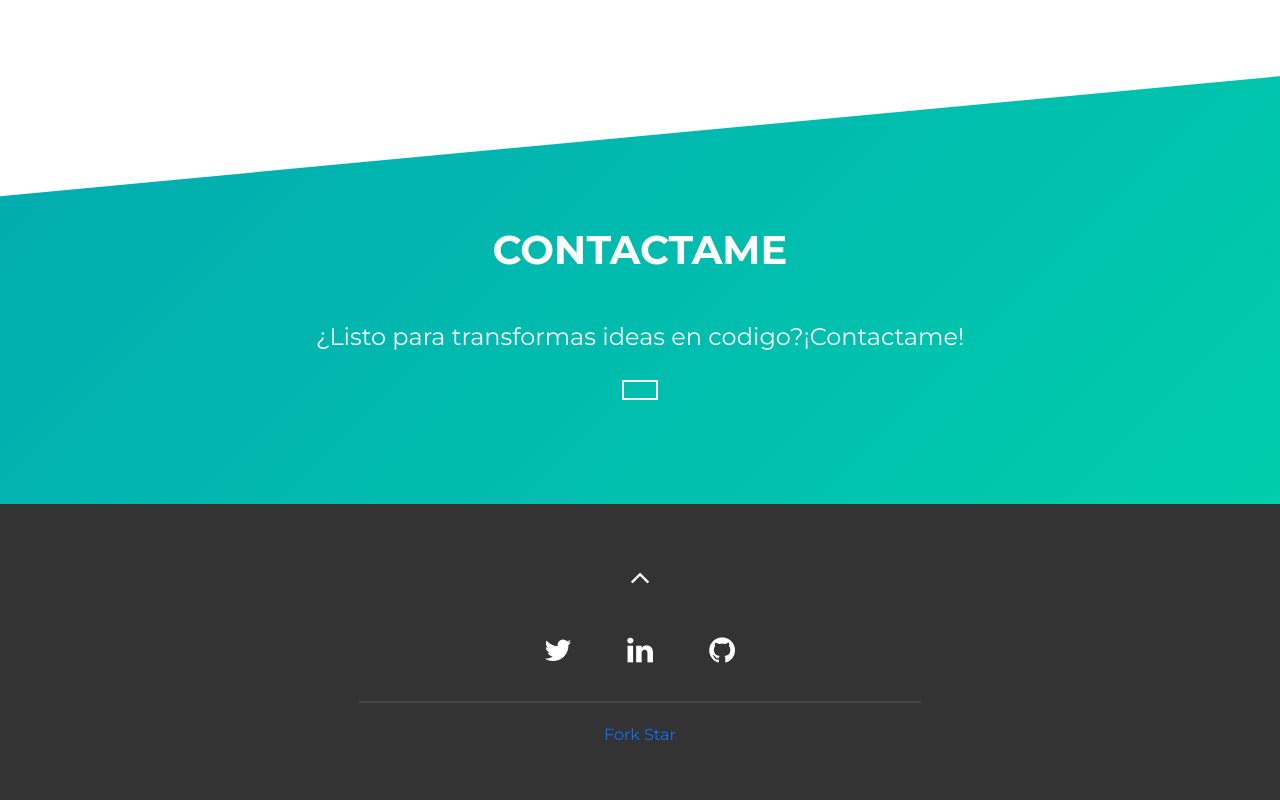
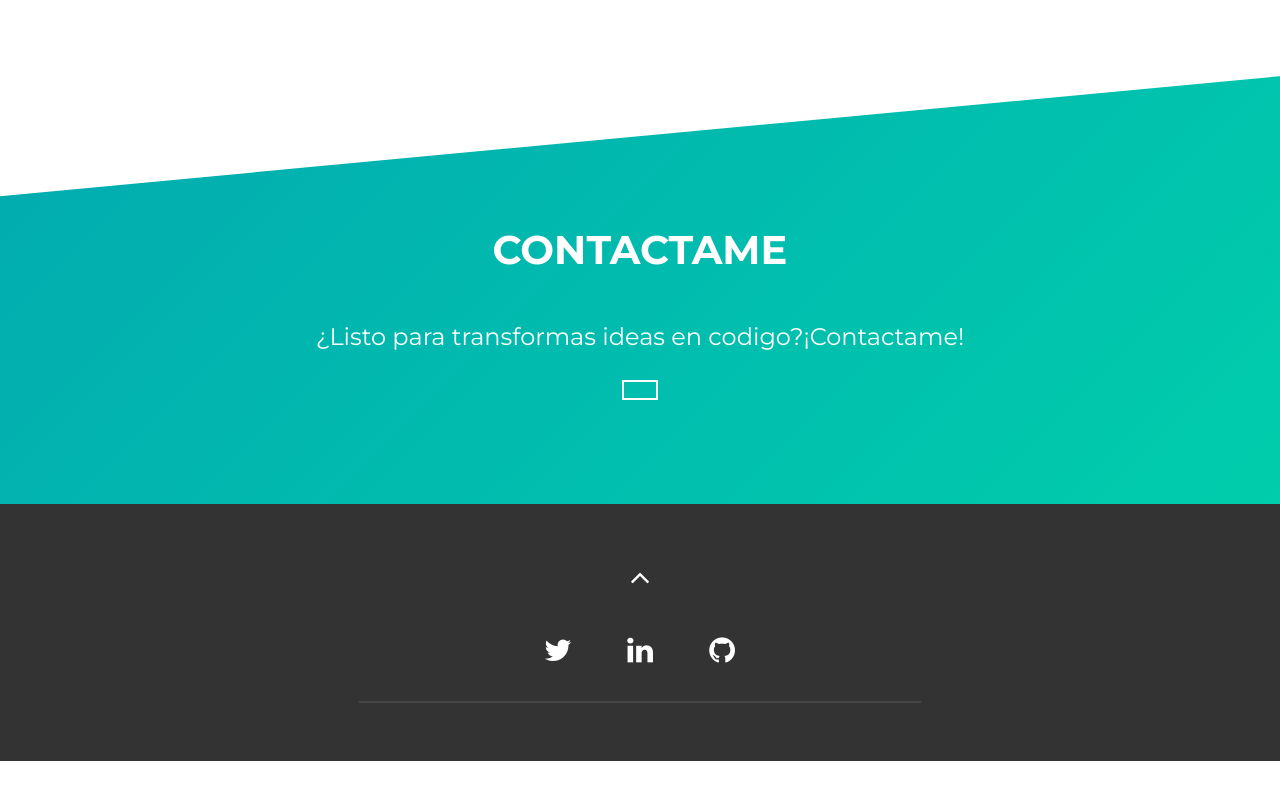
Before and after one commit to Gersonchm1/Mi-portafolio, a website built with Parcel: page src/index.html in a window 1280 px wide. Shown: the part 2545-3345 px from the top of the page. After the commit the page ends 3306 px from the top, so only its background shows below. Built offline with nearby package versions, Linux system fonts and the light colour scheme; files whose address does not match are found by name.

Commit message:
feat: 🎉 Ending

```diff
--- a/src/index.html
+++ b/src/index.html
@@ -91,7 +91,7 @@
                   rel="noreferrer"
                   target="_blank"
                   class="cta-btn cta-btn--resume"
-                  href=""
+                  href="https://www.ilovepdf.com/es/descarga/gw3qbz5y93cdAbl8myrxp5pyfd51x4p36n1hwrwp3lx7bg0c2vsjAqp4m7c4pl8x514chxc88l1396p8fdtcmqpw81zs2fAbklv3rg1ws7qqvtt643x7w8kygyb2x2qbmj1gdsxt66l84t3tpg29AmfmbjpA0gx88vcdhss22yq7rwn99lkq/60"
                 >
                   Hoja de vida
                 </a>
@@ -253,7 +253,7 @@
                     <img
                       alt="Project Image"
                       class="img-fluid"
-                      src=""
+
                     />
                   </div>
                 </a>
@@ -276,7 +276,7 @@
             rel="noreferrer"
             target="_blank"
             class="cta-btn cta-btn--resume"
-            href="mailto:example@email.com"
+            href="gersonchaparromartinez@gmail.com"
             ></a
           >
         </div>
@@ -294,10 +294,10 @@
           <a rel="noreferrer" href="#!" target="_blank">
             <i class="fa fa-twitter fa-inverse"></i>
           </a>
-          <a rel="noreferrer" href="#!" target="_blank">
+          <a rel="noreferrer" href="https://www.linkedin.com/in/gerson-chaparro-2940b7341/" target="_blank">
             <i class="fa fa-linkedin fa-inverse"></i>
           </a>
-          <a rel="noreferrer" href="#!" target="_blank">
+          <a rel="noreferrer" href="https://github.com/Gersonchm1" target="_blank">
             <i class="fa fa-github fa-inverse"></i>
           </a>
         </div>
@@ -308,31 +308,10 @@
 
 
         <!-- TO DO: remove this entire paragraph once you finish your portfolio -->
-        <p class="mt-3 pt-3">
-          <a
-            rel="noreferrer"
-            class="github-button"
-            href=""
-            data-icon="octicon-repo-forked"
-            data-size="large"
-            data-show-count="true"
-            aria-label="Fork ntkme/github-buttons on GitHub"
-            >Fork</a
-          >
-          <a
-            rel="noreferrer"
-            class="github-button"
-            href=""
-            data-icon="octicon-star"
-            data-size="large"
-            data-show-count="true"
-            aria-label="Star cobiwave/simplefolio on GitHub"
-            >Star</a
-          >
-        </p>
+
       </div>
     </footer>
-    <!-- /END Footer Section -->
+
 
     <script defer type="module" src="index.js"></script>
   </body>
```
